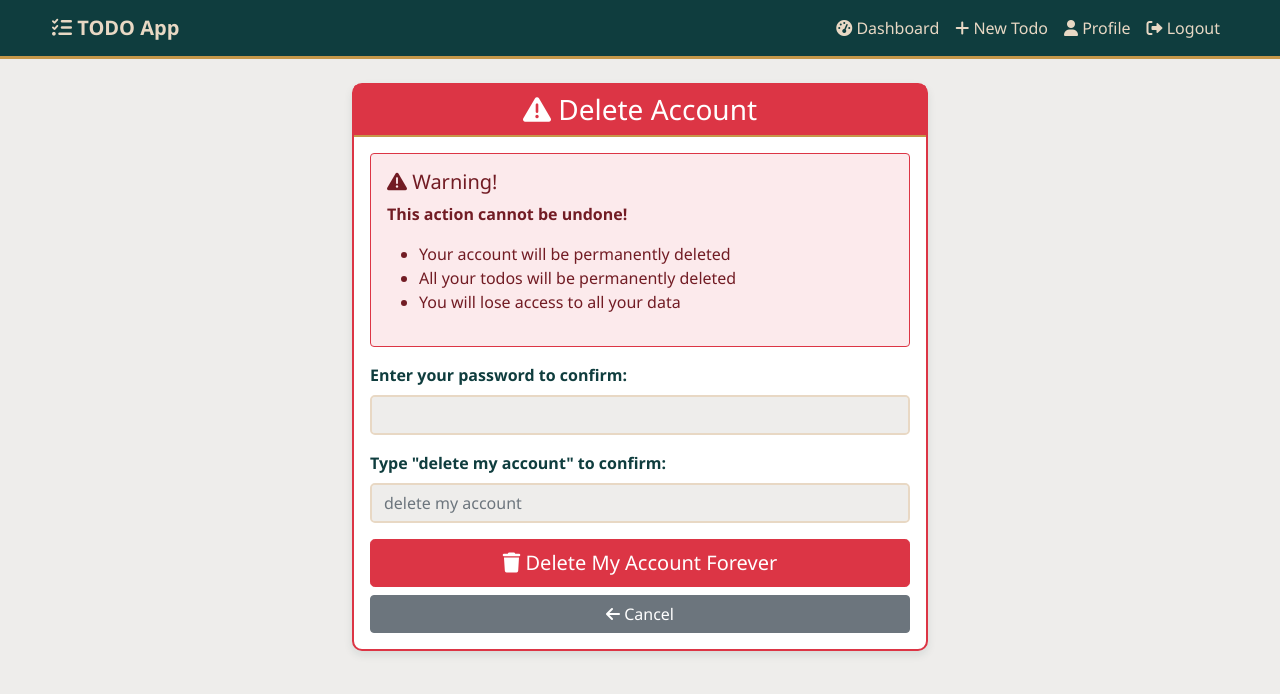
After one commit to abdullaharifx/PL-Work, a Flask app: page /delete_account in a window 1280 px wide. The commit adds this page. Shown: the top 694 px of the page. Run offline with Flask 3, Linux system fonts and the light colour scheme; the visitor is signed in with stand-in values (Sample User, id 1).

Commit message:
Add user account deletion functionality and confirmation page

```diff
--- a/flask-todo-app/app.py
+++ b/flask-todo-app/app.py
@@ -229,6 +229,55 @@ def delete_todo(todo_id):
     flash('Todo deleted successfully!', 'success')
     return redirect(url_for('dashboard'))
 
+@app.route('/delete/<int:user_id>')
+@login_required
+def delete_user(user_id):
+    """Delete a user"""
+    user = User.query.get_or_404(user_id)
+
+    # Ensure user owns this account
+    if user.id != session['user_id']:
+        flash('Unauthorized access!', 'error')
+        return redirect(url_for('dashboard'))
+
+    db.session.delete(user)
+    db.session.commit()
+
+    flash('Sad to see you go.', 'success')
+    return redirect(url_for('dashboard'))
+@app.route('/delete_account', methods=['GET', 'POST'])
+@login_required
+def delete_account():
+    """Delete user account and all associated data"""
+    if request.method == 'POST':
+        # Get password confirmation for security
+        password = request.form['password']
+        confirmation = request.form['confirmation']
+
+        # Get current user
+        user = User.query.get(session['user_id'])
+
+        # Verify password
+        if not user.check_password(password):
+            flash('Incorrect password!', 'error')
+            return render_template('delete_account.html')
+
+        # Verify confirmation text
+        if confirmation.lower() != 'delete my account':
+            flash('Please type "delete my account" to confirm!', 'error')
+            return render_template('delete_account.html')
+
+        # Delete user (todos will be automatically deleted due to cascade)
+        db.session.delete(user)
+        db.session.commit()
+
+        # Clear session
+        session.clear()
+
+        flash('Your account has been permanently deleted.', 'info')
+        return redirect(url_for('index'))
+
+    return render_template('delete_account.html')
 @app.route('/profile')
 @login_required
 def profile():
--- /dev/null
+++ b/flask-todo-app/templates/delete_account.html
@@ -0,0 +1,56 @@
+{% extends "base.html" %}
+
+{% block title %}Delete Account - Flask TODO App{% endblock %}
+
+{% block content %}
+<div class="row justify-content-center">
+    <div class="col-md-6">
+        <div class="card border-danger">
+            <div class="card-header bg-danger text-white">
+                <h3 class="text-center mb-0">
+                    <i class="fas fa-exclamation-triangle"></i> Delete Account
+                </h3>
+            </div>
+            <div class="card-body">
+                <div class="alert alert-danger">
+                    <h5><i class="fas fa-warning"></i> Warning!</h5>
+                    <p><strong>This action cannot be undone!</strong></p>
+                    <ul>
+                        <li>Your account will be permanently deleted</li>
+                        <li>All your todos will be permanently deleted</li>
+                        <li>You will lose access to all your data</li>
+                    </ul>
+                </div>
+
+                <form method="POST">
+                    <div class="mb-3">
+                        <label for="password" class="form-label">
+                            <strong>Enter your password to confirm:</strong>
+                        </label>
+                        <input type="password" class="form-control" id="password"
+                               name="password" required>
+                    </div>
+
+                    <div class="mb-3">
+                        <label for="confirmation" class="form-label">
+                            <strong>Type "delete my account" to confirm:</strong>
+                        </label>
+                        <input type="text" class="form-control" id="confirmation"
+                               name="confirmation" placeholder="delete my account" required>
+                    </div>
+
+                    <div class="d-grid gap-2">
+                        <button type="submit" class="btn btn-danger btn-lg"
+                                onclick="return confirm('Are you absolutely sure? This cannot be undone!')">
+                            <i class="fas fa-trash"></i> Delete My Account Forever
+                        </button>
+                        <a href="{{ url_for('profile') }}" class="btn btn-secondary">
+                            <i class="fas fa-arrow-left"></i> Cancel
+                        </a>
+                    </div>
+                </form>
+            </div>
+        </div>
+    </div>
+</div>
+{% endblock %}
```
Also changed, not shown: flask-todo-app/templates/profile.html (+7 -0 lines).
